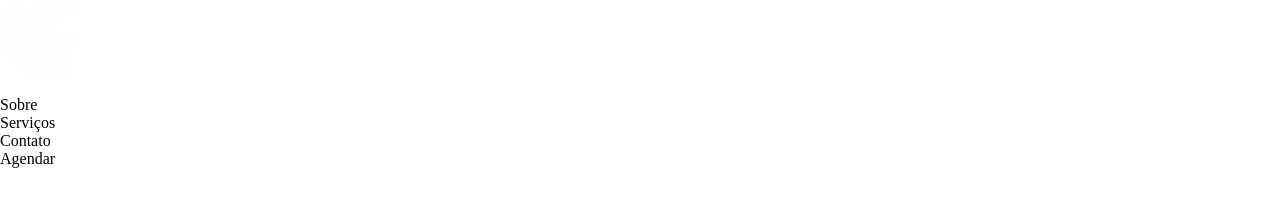
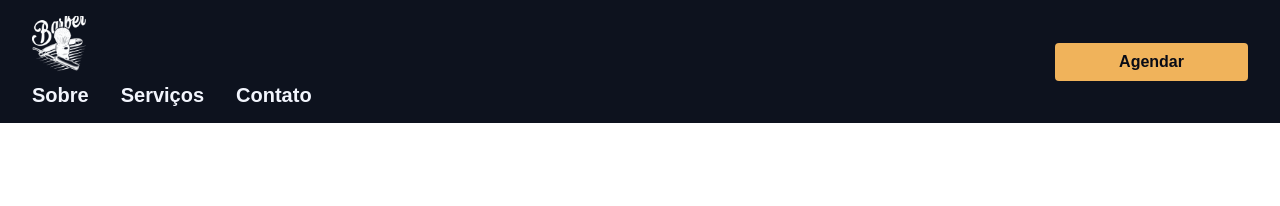
Before and after one commit to CassioLuizgo/barber-landing-page, a plain HTML site: page index.html in a window 1280 px wide. Drawn offline with Linux system fonts and the light colour scheme.

Commit message:
feat: adiciona estilo header.

```diff
--- a/css/style.css
+++ b/css/style.css
@@ -33,3 +33,46 @@ a {
     /*Variáveis de fontes*/
     --font-family: 'Poppins', sans-serif;
 }
+
+/*=================================================
+    ESTILOS GERAIS
+=================================================*/
+.navbar {
+    display: flex;
+    justify-content: space-between;
+    align-items: center;
+    background-color: var(--color-blue);
+    padding: 1rem 2rem;
+}
+
+.logo-nav {
+    display: flex;
+    flex-direction: row;
+    gap: 88px;
+}
+
+.logo img{
+    max-width: 64px;
+    max-height: 64px;
+}
+
+.nav-menu {
+    display: flex;
+    gap: 2rem;
+    align-items: center;
+    color: var(--color-light);
+    font-family: var(--font-family);
+    font-size: 20px;
+    font-weight: bold;
+}
+
+.btn-primary {
+    display: flex;
+    padding: 0.625rem 4rem;
+    border-radius: 4px;
+    color: var(--color-blue1);
+    background-color: var(--color-yellow);
+    font-family: var(--font-family);
+    font-size: 16px;
+    font-weight: bold;
+}
```
